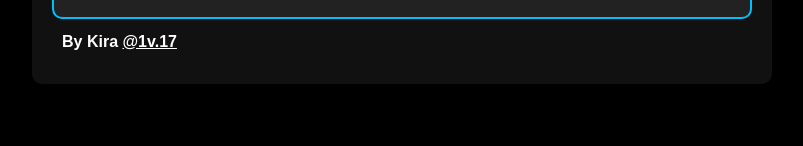
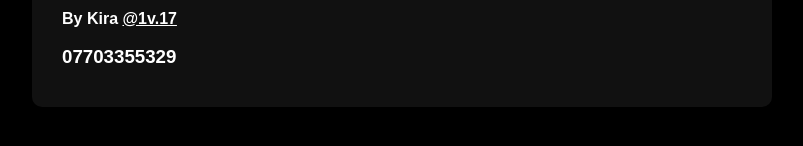
Before and after one commit to Kira9890/Doctor-List, a plain HTML site: page index.html in a window 1280 px wide. Shown: the part 586-732 px from the top of the page, without its empty margins (238-1041 px from the left). Drawn offline with Linux system fonts and the light colour scheme.

Commit message:
Update index.html

```diff
--- a/index.html
+++ b/index.html
@@ -108,6 +108,7 @@
   </div>
   <div class="by">
     <h2>By Kira <a href="https://www.instagram.com/1v.17/">@1v.17</a></h2>
+    <h3>07703355329</h3>
   </div>
 </div>
 
```
